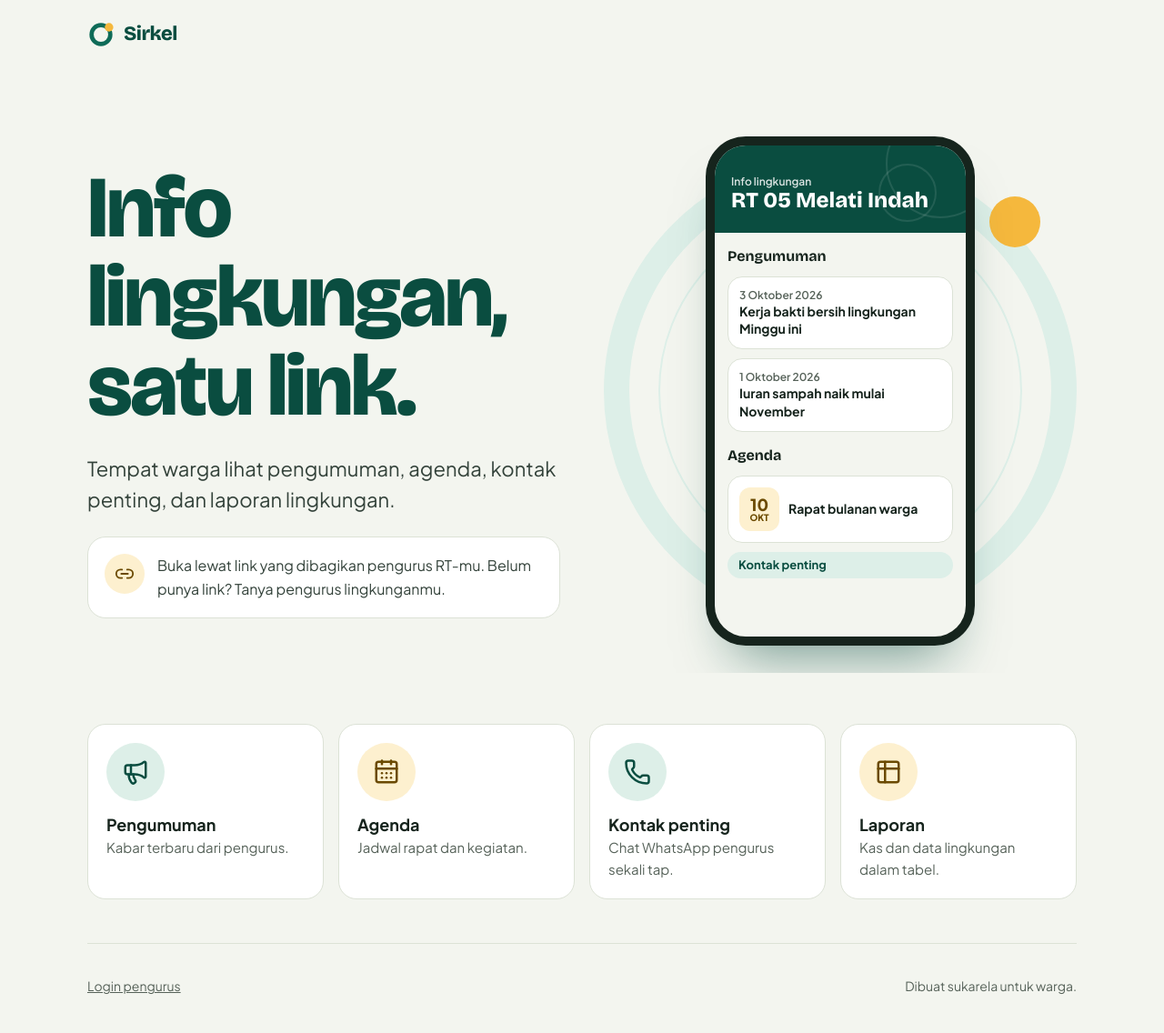
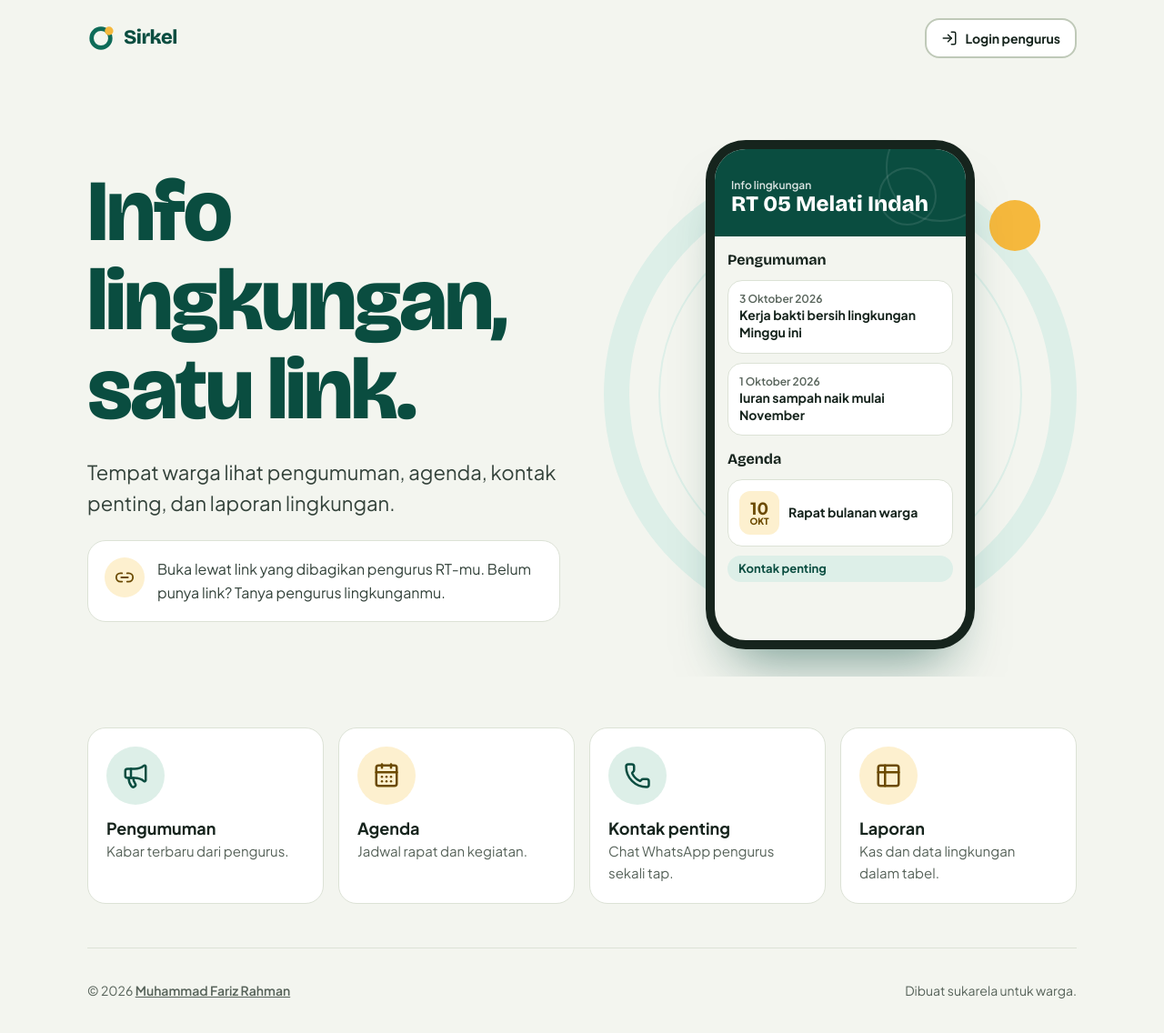
Before and after one commit to ayisrhmn/sirkel-warga, a Next.js app: page / in a window 1280 px wide. Shown: the top 1136 px of the page at 91% size. Built offline with nearby package versions, Linux system fonts and the light colour scheme.

Commit message:
feat: move login to the landing header and add a copyright footer
Co-Authored-By: Claude Sonnet 5.5 <noreply@anthropic.com>

```diff
--- a/src/app/page.tsx
+++ b/src/app/page.tsx
@@ -1,5 +1,5 @@
-import { CalendarDays, Link2, Megaphone, Phone, Table2 } from "lucide-react";
-import Link from "next/link";
+import { CalendarDays, Link2, LogIn, Megaphone, Phone, Table2 } from "lucide-react";
+import { ButtonLink } from "@/components/atoms/button";
 import { Container } from "@/components/atoms/container";
 import { Heading } from "@/components/atoms/heading";
 import { IconTile } from "@/components/atoms/icon-tile";
@@ -17,9 +17,12 @@ const FEATURES = [
 export default function Home() {
   return (
     <Container>
-      <div className="py-5">
+      <header className="flex items-center justify-between gap-3 py-5">
         <Wordmark />
-      </div>
+        <ButtonLink href="/login" prefetch={false} variant="secondary" size="sm" icon={LogIn}>
+          Login pengurus
+        </ButtonLink>
+      </header>
       <main className="flex flex-col items-center gap-8 pt-4 pb-8 lg:flex-row lg:gap-12 lg:pt-10 lg:pb-14">
         <div className="flex flex-col gap-5 lg:flex-1 lg:gap-6">
           <h1 className="font-display text-[2.9rem] leading-[1.02] font-extrabold tracking-tight text-primary-dark lg:text-8xl">Info lingkungan, satu link.</h1>
@@ -49,10 +52,13 @@ export default function Home() {
           </li>
         ))}
       </ul>
-      <footer className="flex flex-wrap items-center justify-between gap-3 border-t border-line pt-6 pb-8 text-sm text-muted">
-        <Link href="/login" prefetch={false} className="inline-flex min-h-11 items-center underline">
-          Login pengurus
-        </Link>
+      <footer className="flex flex-wrap items-center justify-between gap-x-6 gap-y-1 border-t border-line pt-6 pb-8 text-sm text-muted">
+        <span>
+          &copy; {new Date().getFullYear()}{" "}
+          <a href="https://ayisrhmn.vercel.app" target="_blank" rel="noopener noreferrer" className="inline-flex min-h-11 items-center font-semibold underline">
+            Muhammad Fariz Rahman
+          </a>
+        </span>
         <span>Dibuat sukarela untuk warga.</span>
       </footer>
     </Container>
```
Also changed, not shown: 2 other files (tests, documents, lock files or other folders).
